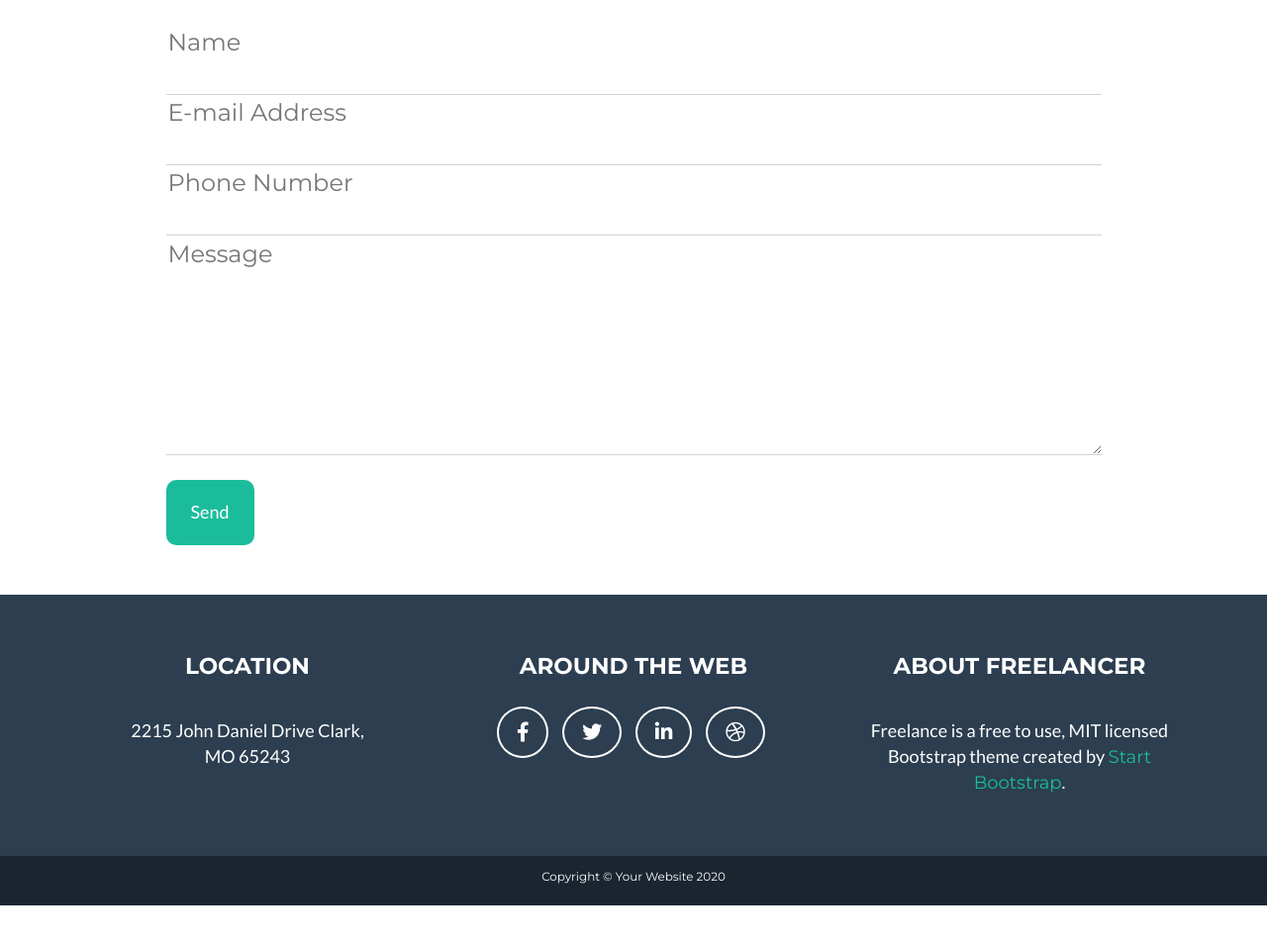
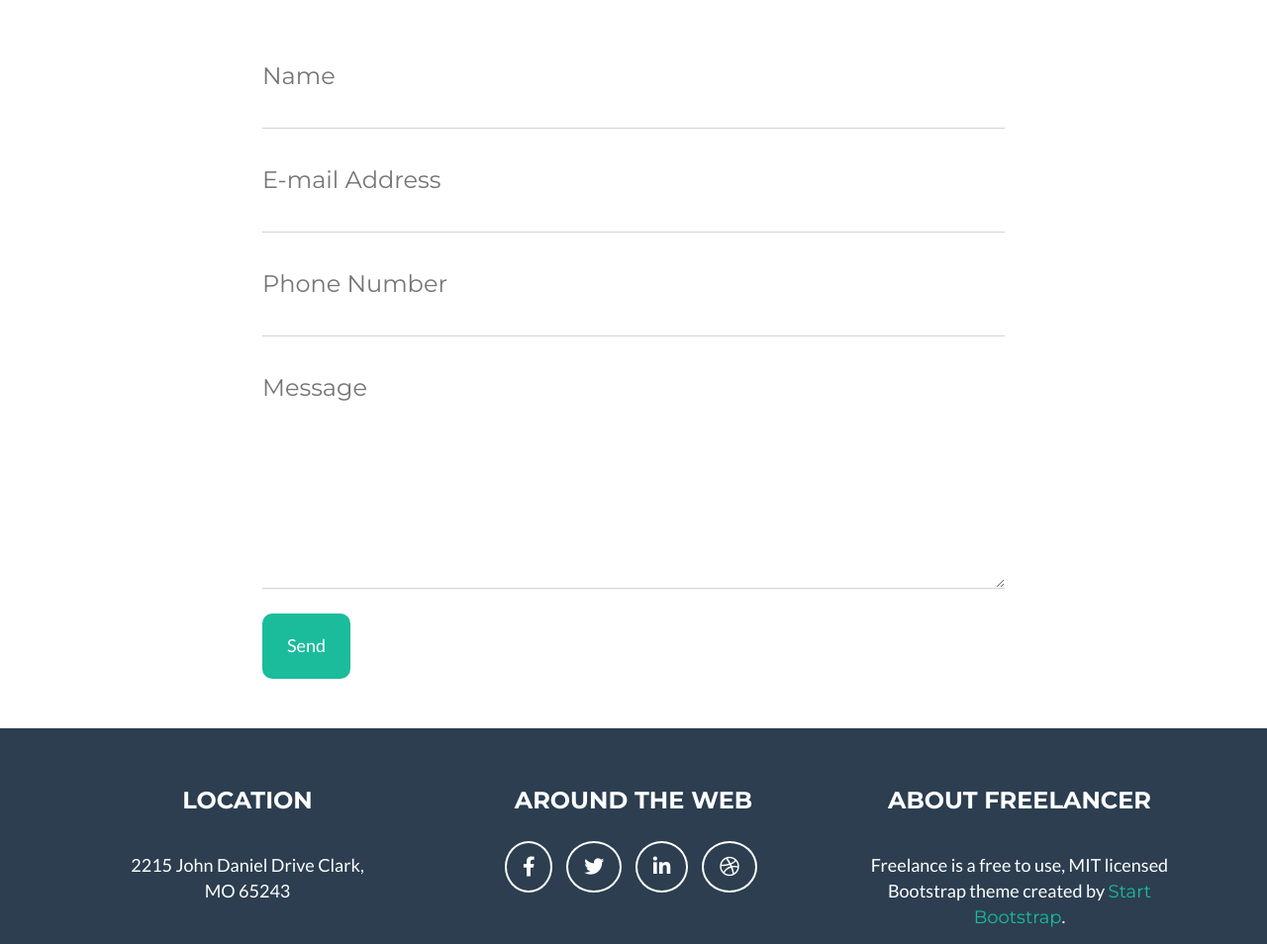
Before and after one commit to LMem001/html-css-bootstrap-freelancer, a plain HTML site: page index.html in a window 1280 px wide. Shown: the part 2300-3254 px from the top of the page at 99% size. Before the commit the page ends 3215 px from the top, so only its background shows below. Drawn offline with nearby package versions, Linux system fonts and the light colour scheme.

Commit message:
form view changed

```diff
--- a/css/style.css
+++ b/css/style.css
@@ -184,7 +184,7 @@ body p, main a {
 .form_box  {
   width: 100%;
   border: none;
-  padding-bottom: 35px;
+  padding: 35px 0;
   border-bottom: 1px solid lightgrey;
   font-size: 24px;
   outline: none;
@@ -204,7 +204,7 @@ body p, main a {
 /* form end */
 /* contact me end */
 .about_us h5 {
-  font-size: 23px;
+  font-size: 24px;
   margin-bottom: 40px;
 }
 
@@ -218,7 +218,7 @@ body p, main a {
 }
 
 .socials ul li a {
-  padding: 12px 18px;
+  padding: 12px 16px;
   border: 2px solid white;
   border-radius: 50%;
   font-size: 20px;
--- a/index.html
+++ b/index.html
@@ -175,29 +175,29 @@
       <div class="container">
         <!-- form -->
         <div class="row">
-          <div class="col-xs-12 col-sm-10 col-sm-offset-1">
+          <div class="col-xs-12 col-sm-8 col-sm-offset-2">
             <input class="form_box" type="text" required="required" placeholder="Name">
           </div>
         </div>
         <div class="row">
-          <div class="col-xs-12 col-sm-10 col-sm-offset-1">
+          <div class="col-xs-12 col-sm-8 col-sm-offset-2">
             <input class="form_box" type="email" required="required" placeholder="E-mail Address">
           </div>
         </div>
         <div class="row">
-          <div class="col-xs-12 col-sm-10 col-sm-offset-1">
+          <div class="col-xs-12 col-sm-8 col-sm-offset-2">
             <input class="form_box" type="tel" required="required" placeholder="Phone Number">
           </div>
         </div>
         <div class="row">
-          <div class="col-xs-12 col-sm-10 col-sm-offset-1">
+          <div class="col-xs-12 col-sm-8 col-sm-offset-2">
             <textarea class="form_box msg" required="required" placeholder="Message"></textarea>
           </div>
         </div>
         <!-- /form -->
         <!-- send button -->
         <div class="row">
-          <div class="col-xs-12 col-sm-10 col-sm-offset-1 not_decorated">
+          <div class="col-xs-12 col-sm-8 col-sm-offset-2 not_decorated">
             <a class="send_btn site_main_color" href="#">Send</a>
           </div>
         </div>
```
